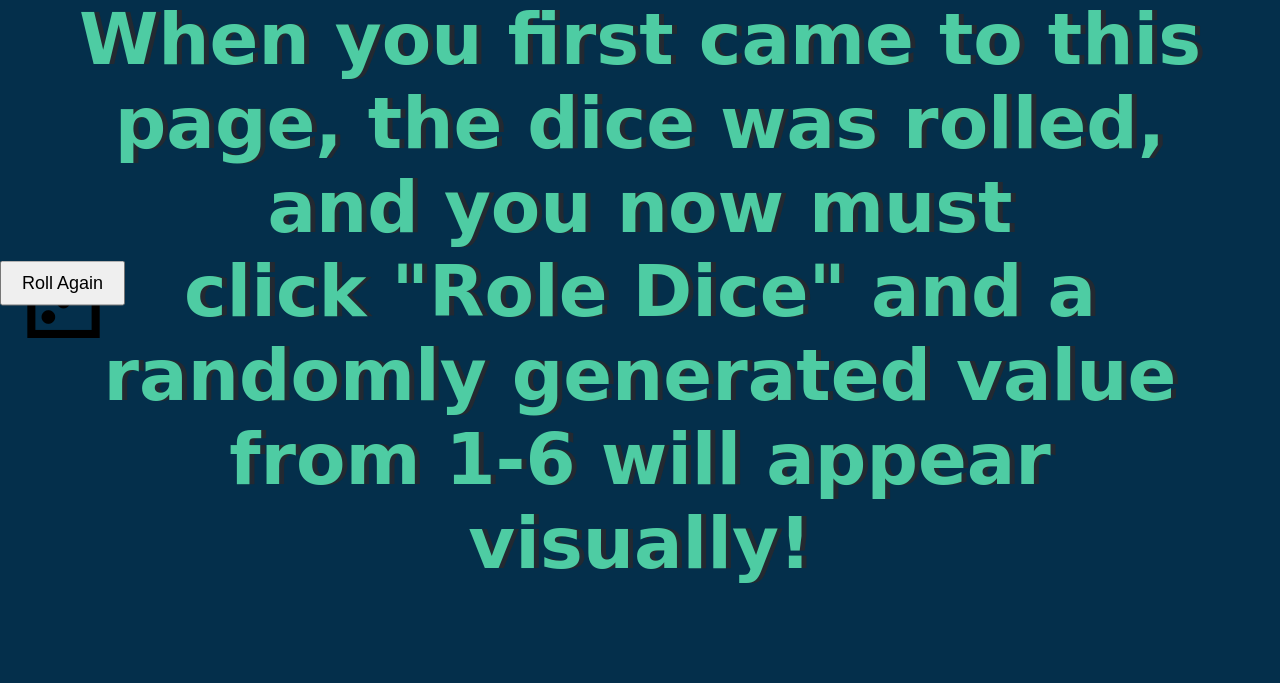
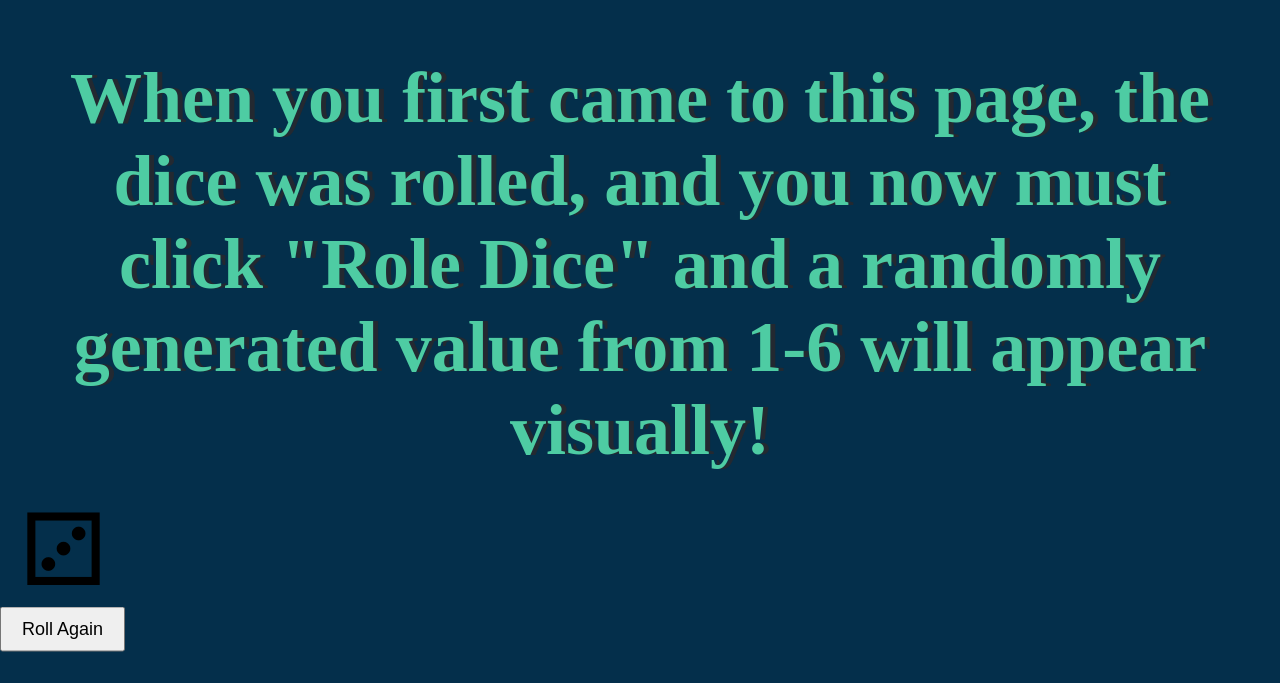
Before and after one commit to Golivares18/Dice-Roller, a plain HTML site: page index.html in a window 1280 px wide. Shown: the part 117-800 px from the top of the page. Drawn offline with Linux system fonts and the light colour scheme.

Commit message:
personal attempt2

```diff
--- a/index.html
+++ b/index.html
@@ -12,13 +12,12 @@
 
 
 <body>
-    <h1>Roll the Dice!
+    <h1>Roll the Dice!</h1>
         <br>
-        When you first came to this page, the dice was rolled, and you now must <br>
+        <h2>When you first came to this page, the dice was rolled, and you now must <br>
         click "Role Dice" and a randomly generated value from 1-6 will appear <br>
         visually!
-
-    </h1>
+        </h2>
     <div id="dice" class="dice">🎲</div>
     <button onclick="rollDice()">Roll Again</button>
 </body>
--- a/mystyle.css
+++ b/mystyle.css
@@ -46,16 +46,12 @@
     .dice {
         font-size: 100px;
         margin: 20px;
-        position: absolute;
-        top: 50%;
-        -ms-transform: translateY(-50%);
-        transform: translateY(-50%);
+
     }
     button {
         padding: 10px 20px;
         font-size: 18px;
         cursor: pointer;
-        position: absolute;
         top: 50%;
         -ms-transform: translateY(-50%);
         transform: translateY(-50%);
```
